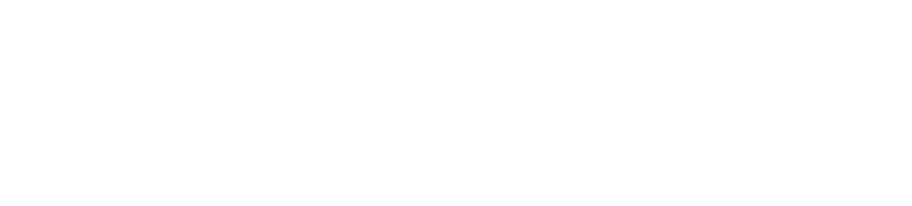
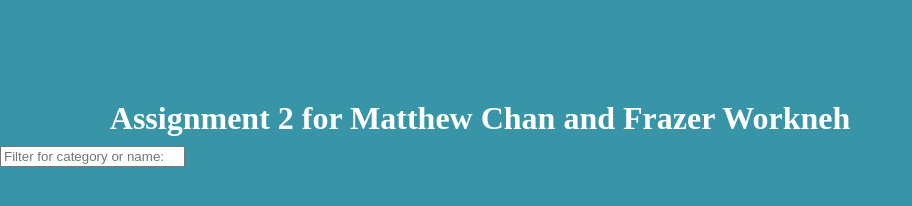
Before and after one commit to fworkneh7/INST377-Assn2, a website: page public/index.html in a window 1280 px wide. Shown: the whole page, without its empty margins (0-912 px from the left). Drawn offline with Linux system fonts and the light colour scheme.

Commit message:
Matt C initial commit html and styles

```diff
--- a/public/index.html
+++ b/public/index.html
@@ -1,10 +1,30 @@
+<!DOCTYPE html>
 <html lang="en">
-<head>
-    <meta charset="UTF-8">
-    <meta name="viewport" content="width=device-width, initial-scale=1.0">
+  <head>
+    <meta charset="UTF-8" />
+    <meta name="viewport" content="width=device-width, initial-scale=1.0" />
     <title>Assignment 2 for Matthew Chan and Frazer Workneh</title>
-</head>
-<body>
-
-</body>
+    <link rel="stylesheet" type="text/css" href="styles.css" />
+    <link
+      href="https://fonts.googleapis.com/css2?family=Lato&display=swap"
+      rel="stylesheet"
+    />
+  </head>
+  <body>
+    <div class="container">
+      <div class="row">
+        <div class="left"></div>
+        <div class="middle" style="margin-top: 10%; bottom: 10%">
+          <h1>Assignment 2 for Matthew Chan and Frazer Workneh</h1>
+          <input
+            type="text"
+            class="userinput"
+            placeholder="Filter for category or name:"
+          />
+        </div>
+        <div class="right"></div>
+      </div>
+    </div>
+    <script src="script.js"></script>
+  </body>
 </html>
--- a/public/styles.css
+++ b/public/styles.css
@@ -0,0 +1,49 @@
+/*CSS*/
+body {
+  margin: 0;
+  padding: 0;
+  font-family: serif;
+  background: #3895a8;
+}
+
+.left, .right {
+  background: #3895a8;
+  flex: 1;
+  flex-grow: 1;
+  flex-shrink: 1;
+  flex-basis: 0%;
+}
+
+.middle {
+  background: #3895a8;
+  width: 960px;
+}
+
+h1 {
+    color: #fff;
+    display: flex;
+    flex-direction: row;
+    flex-wrap: wrap;
+    justify-content: center;
+    align-items: center;
+    margin: 0;
+    margin-bottom: 5px;
+    padding: 4px 8px;
+    border-radius: 4px;
+}
+
+.container {
+    display: flex;
+    flex-wrap: wrap;
+    max-width: 960px;
+    min-height: 100%;
+    flex-direction: row;
+    justify-content: space-between;
+    align-items: flex-start;
+  }
+
+@media screen and (max-width: 1600px) {
+  .container {
+    justify-content: center;
+  }
+}
```
Also changed, not shown: README.md.
